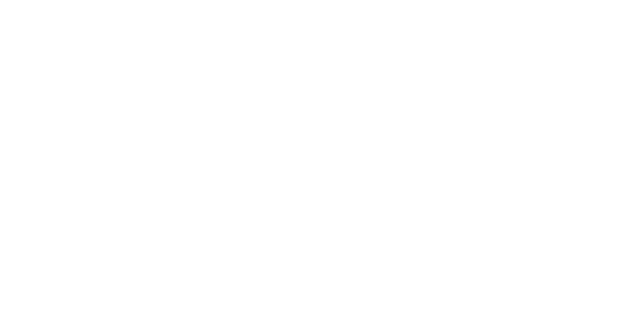
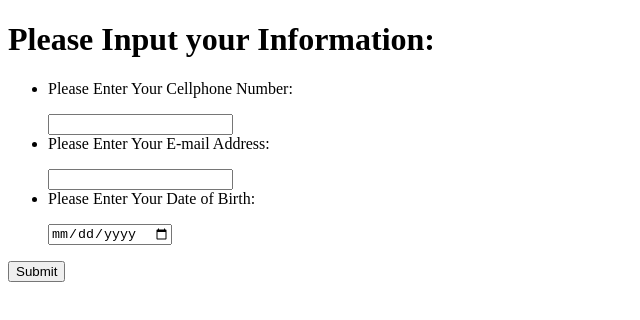
Before and after one commit to MohamedKJ98/lab01, a plain HTML site: page index.html in a window 1280 px wide. Shown: the whole page, without its empty margins (0-640 px from the left). Drawn offline with Linux system fonts and the light colour scheme.

Commit message:
Update index.html
Added the form in my index file

```diff
--- a/index.html
+++ b/index.html
@@ -5,7 +5,24 @@
 			<title>Welcome to my Page!</title>
 	</head>
 	<body>
-			<title>Please Input your Information:</title>
+		<h1>Please Input your Information:</h1>
+			<form action="null" method="get">
+				<ul>
+					<li>
+						<label for="phone">Please Enter Your Cellphone Number:</label><p></p>
+						<input type="tel" id="phone">
+					</li>
+					<li>
+						<label for="mail">Please Enter Your E-mail Address:</label><p></p>
+						<input type="email" id="mail">
+					</li>
+					<li>
+						<label for="dob">Please Enter Your Date of Birth:</label><p></p>
+						<input type="date" id="dob">
+					</li>
+				 </ul>
+    <input type="submit" value="Submit">
+   </form>
 
 			<!-- Submit Button -->
 	</body>
```
